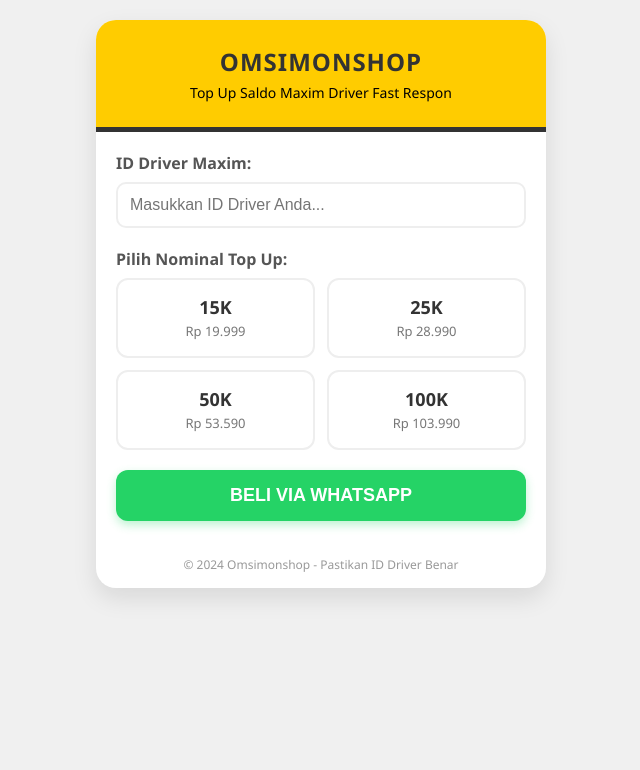
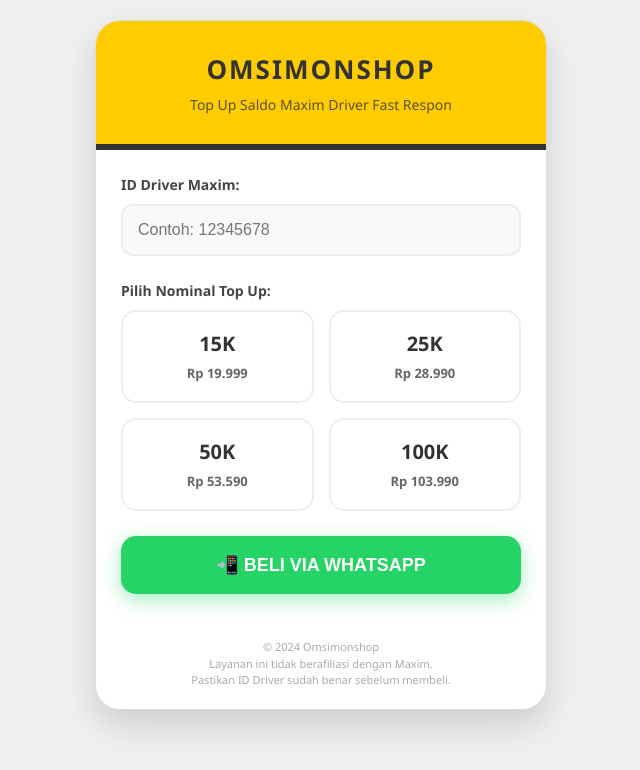
Before and after one commit to omsimon-bit/OmsimonShop, a plain HTML site: page index.html in a window 1280 px wide. Shown: the whole page, without its empty margins (319-959 px from the left). Drawn offline with Linux system fonts and the light colour scheme.

Commit message:
Update index.html

```diff
--- a/index.html
+++ b/index.html
@@ -4,24 +4,46 @@
     <meta charset="UTF-8">
     <meta name="viewport" content="width=device-width, initial-scale=1.0">
     <title>Maxim Topup - Omsimonshop</title>
+
+    <meta name="theme-color" content="#ffcc00">
+    <meta name="apple-mobile-web-app-status-bar-style" content="#ffcc00">
+
     <style>
-        body { font-family: 'Segoe UI', Tahoma, Geneva, Verdana, sans-serif; background-color: #f0f0f0; margin: 0; padding: 20px; }
-        .container { max-width: 450px; margin: auto; background: white; border-radius: 20px; overflow: hidden; box-shadow: 0 10px 25px rgba(0,0,0,0.1); }
-        .header { background: #ffcc00; padding: 25px; text-align: center; border-bottom: 5px solid #333; }
-        .header h2 { margin: 0; font-size: 24px; color: #333; text-transform: uppercase; letter-spacing: 1px; }
-        .content { padding: 20px; }
-        label { display: block; text-align: left; font-weight: bold; margin-bottom: 8px; color: #555; }
-        input[type="number"] { width: 100%; padding: 12px; border: 2px solid #eee; border-radius: 10px; box-sizing: border-box; font-size: 16px; margin-bottom: 20px; transition: 0.3s; }
-        input:focus { border-color: #ffcc00; outline: none; }
+        body { font-family: 'Segoe UI', Roboto, Helvetica, Arial, sans-serif; background-color: #f0f0f0; margin: 0; padding: 20px; }
+        .container { max-width: 450px; margin: auto; background: white; border-radius: 25px; overflow: hidden; box-shadow: 0 15px 35px rgba(0,0,0,0.15); border: 1px solid #ddd; }
+        .header { background: #ffcc00; padding: 30px 20px; text-align: center; border-bottom: 6px solid #333; }
+        .header h2 { margin: 0; font-size: 26px; color: #333; text-transform: uppercase; letter-spacing: 2px; font-weight: 900; }
+        .header p { margin: 8px 0 0; font-size: 14px; color: #333; font-weight: 500; opacity: 0.8; }
 
-        .grid-nominal { display: grid; grid-template-columns: 1fr 1fr; gap: 12px; margin-bottom: 20px; }
-        .option { border: 2px solid #eee; border-radius: 12px; padding: 15px; cursor: pointer; text-align: center; transition: 0.3s; }
-        .option.active { border-color: #ffcc00; background: #fffdeb; }
-        .option b { display: block; font-size: 18px; color: #333; }
-        .option span { font-size: 13px; color: #777; }
+        .content { padding: 25px; }
+        label { display: block; text-align: left; font-weight: bold; margin-bottom: 10px; color: #444; font-size: 14px; }
 
-        .btn-wa { background: #25d366; color: white; border: none; padding: 15px; width: 100%; border-radius: 12px; font-size: 18px; font-weight: bold; cursor: pointer; display: flex; align-items: center; justify-content: center; gap: 10px; box-shadow: 0 4px 10px rgba(37, 211, 102, 0.3); }
-        .footer { padding: 15px; font-size: 12px; color: #999; text-align: center; }
+        input[type="number"] {
+            width: 100%; padding: 15px; border: 2px solid #eee; border-radius: 12px;
+            box-sizing: border-box; font-size: 16px; margin-bottom: 25px; transition: 0.3s;
+            background-color: #f9f9f9;
+        }
+        input:focus { border-color: #ffcc00; outline: none; background-color: #fff; box-shadow: 0 0 8px rgba(255,204,0,0.4); }
+
+        .grid-nominal { display: grid; grid-template-columns: 1fr 1fr; gap: 15px; margin-bottom: 25px; }
+        .option {
+            border: 2px solid #eee; border-radius: 15px; padding: 18px; cursor: pointer;
+            text-align: center; transition: all 0.2s ease; background: #fff;
+        }
+        .option:active { transform: scale(0.95); }
+        .option.active { border-color: #ffcc00; background: #fffdeb; box-shadow: 0 5px 15px rgba(255,204,0,0.2); }
+        .option b { display: block; font-size: 20px; color: #333; margin-bottom: 4px; }
+        .option span { font-size: 13px; color: #666; font-weight: 600; }
+
+        .btn-wa {
+            background: #25d366; color: white; border: none; padding: 18px; width: 100%;
+            border-radius: 15px; font-size: 18px; font-weight: bold; cursor: pointer;
+            display: flex; align-items: center; justify-content: center; gap: 10px;
+            box-shadow: 0 6px 20px rgba(37, 211, 102, 0.4); transition: 0.3s;
+        }
+        .btn-wa:active { transform: scale(0.98); box-shadow: 0 2px 10px rgba(37, 211, 102, 0.2); }
+
+        .footer { padding: 20px; font-size: 11px; color: #aaa; text-align: center; line-height: 1.5; }
     </style>
 </head>
 <body>
@@ -29,12 +51,12 @@
 <div class="container">
     <div class="header">
         <h2>Omsimonshop</h2>
-        <p style="margin:5px 0 0; font-size:14px;">Top Up Saldo Maxim Driver Fast Respon</p>
+        <p>Top Up Saldo Maxim Driver Fast Respon</p>
     </div>
 
     <div class="content">
         <label>ID Driver Maxim:</label>
-        <input type="number" id="id_driver" placeholder="Masukkan ID Driver Anda..." required>
+        <input type="number" id="id_driver" placeholder="Contoh: 12345678" required>
 
         <label>Pilih Nominal Top Up:</label>
         <div class="grid-nominal" id="nominalGroup">
@@ -53,12 +75,14 @@
         </div>
 
         <button class="btn-wa" onclick="kirimWA()">
-            BELI VIA WHATSAPP
+            📲 BELI VIA WHATSAPP
         </button>
     </div>
 
     <div class="footer">
-        &copy; 2024 Omsimonshop - Pastikan ID Driver Benar
+        &copy; 2024 Omsimonshop<br>
+        Layanan ini tidak berafiliasi dengan Maxim.<br>
+        Pastikan ID Driver sudah benar sebelum membeli.
     </div>
 </div>
 
@@ -66,16 +90,14 @@
     let selectedItem = "";
 
     function selectNominal(el, nama, harga) {
-        // Hapus kelas active dari semua pilihan
         document.querySelectorAll('.option').forEach(opt => opt.classList.remove('active'));
-        // Tambah kelas active ke yang dipilih
         el.classList.add('active');
         selectedItem = nama + " (Harga: Rp " + harga + ")";
     }
 
     function kirimWA() {
         const idDriver = document.getElementById('id_driver').value;
-        const noWA = "+6287872068353"; //
+        const noWA = "6287872068353";
 
         if (!idDriver) {
             alert("Harap masukkan ID Driver!");
```
